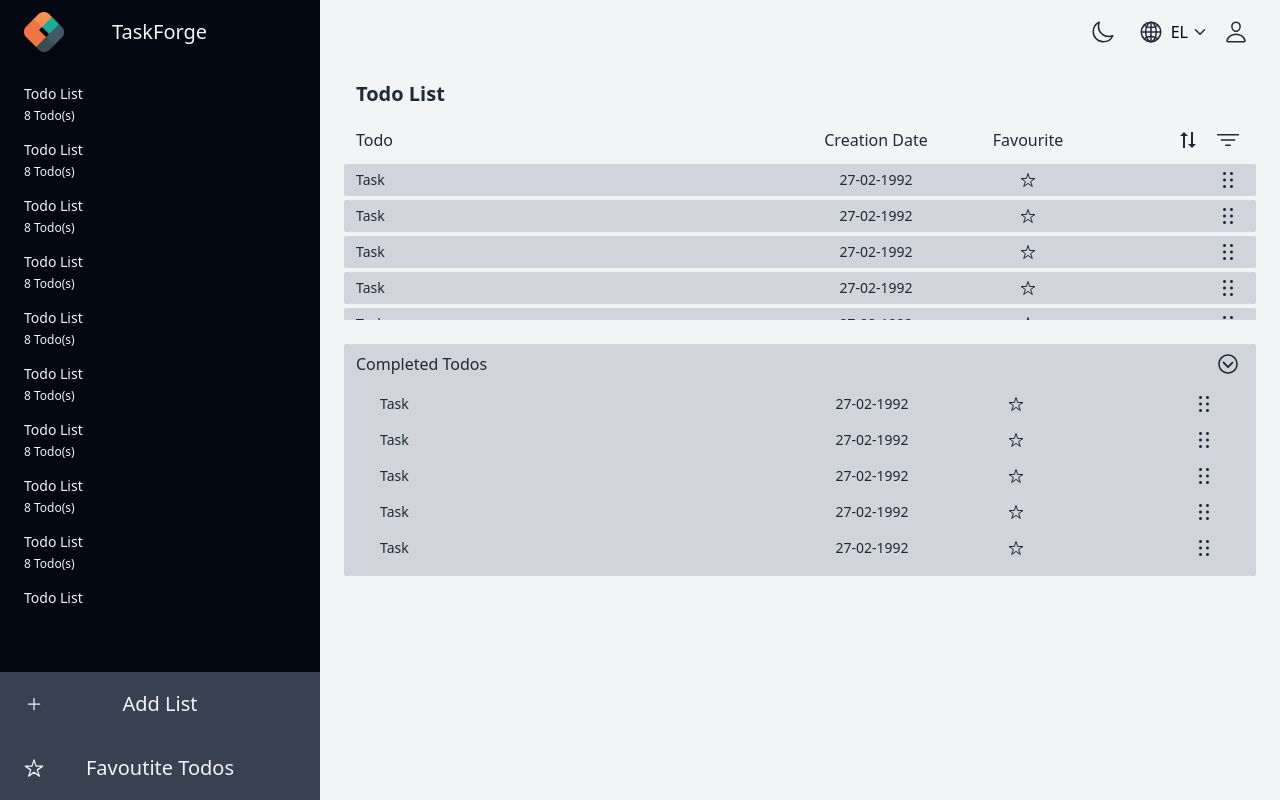
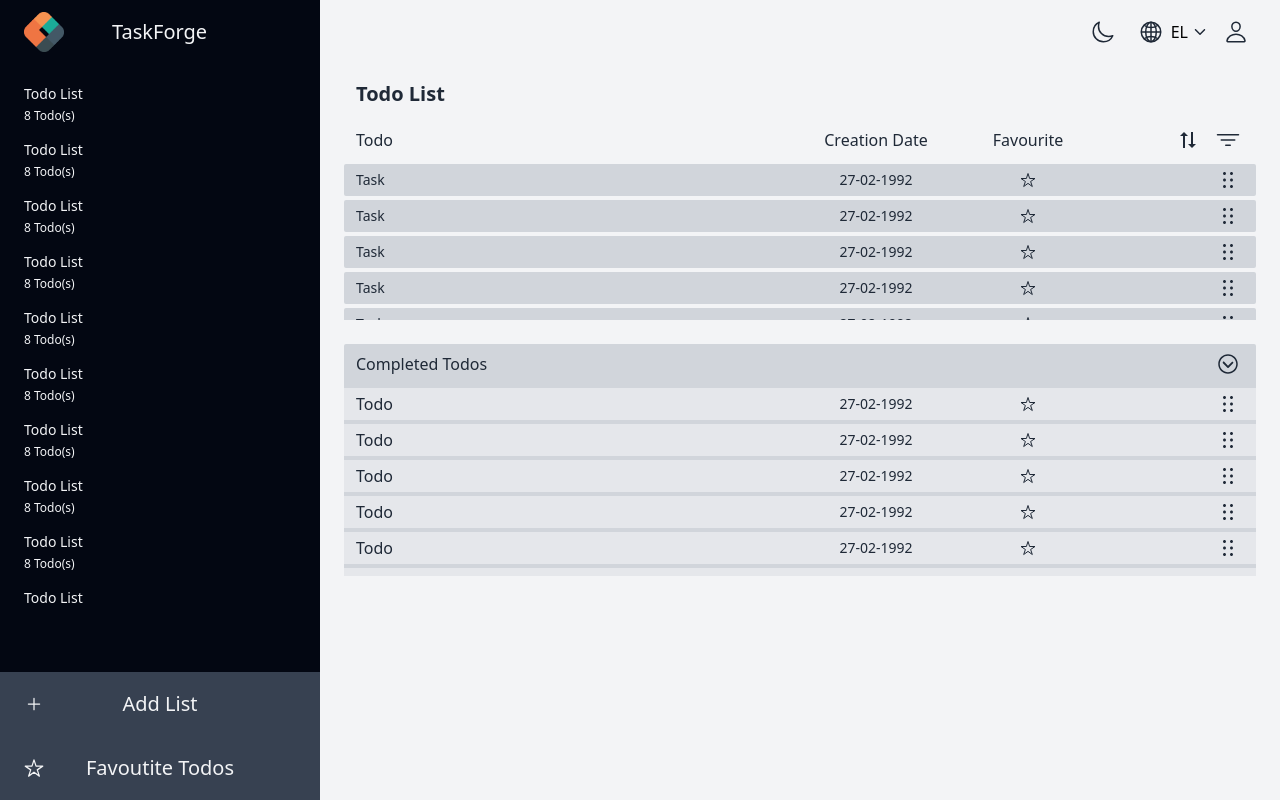
Before and after one commit to evans-p/todo-full-stack-app-frontend, a React (Vite) app: page / in a window 1280 px wide. Both pictures are taken after a click on the button "Completed Todos". Built offline with nearby package versions, Linux system fonts and the light colour scheme.

Commit message:
"Add renderCompletedTodos function and update Main component to render completed todos"
This commit adds a new function called `renderCompletedTodos` to the `Main` component. This function returns a list of 20 div

```diff
--- a/src/pages/Main.tsx
+++ b/src/pages/Main.tsx
@@ -16,6 +16,29 @@ const Main = () => {
         </h4>
         <section className="col-span-1 row-span-1 flex justify-center items-center">
           <span className="cursor-pointer p-1 rounded-full hover:bg-white hover:shadow dark:hover:bg-gray-600 dark:hover:shadow-gray-400 dark:hover:shadow-sm">
+            <IoStarOutline />
+          </span>
+        </section>
+        <section className="col-span-1 row-span-1 text-2xl flex justify-end items-center mr-3">
+          <span className="cursor-grab p-1">
+            <RiDraggable />
+          </span>
+        </section>
+      </div>
+    ));
+  };
+
+  const renderCompletedTodos = () => {
+    return [...Array(20).keys()].map(() => (
+      <div className=" dark:bg-gray-600 bg-gray-200 mt-1 w-full h-8 grid grid-cols-6 grid-rows-1 cursor-pointer">
+        <h2 className="col-span-3 row-span-1 ml-3 flex justify-start items-center">
+          Todo
+        </h2>
+        <h4 className="col-span-1 row-span-1 flex justify-center items-center text-sm">
+          27-02-1992
+        </h4>
+        <section className="col-span-1 row-span-1 flex justify-center items-center">
+          <span className="cursor-pointer p-1 rounded-full hover:bg-white hover:shadow dark:hover:bg-gray-400 dark:hover:shadow-gray-400 dark:hover:shadow-sm">
             <IoStarOutline />
           </span>
         </section>
@@ -60,8 +83,11 @@ const Main = () => {
                 <IoIosArrowDropdown />
               </span>
             </section>
-            <section className="w-full h-48 overflow-scroll hidden group-focus:grid">
-              {renderTodos()}
+            <section
+              className="w-full h-48 overflow-scroll hidden group-focus:grid
+            "
+            >
+              {renderCompletedTodos()}
             </section>
           </button>
         </div>
```
